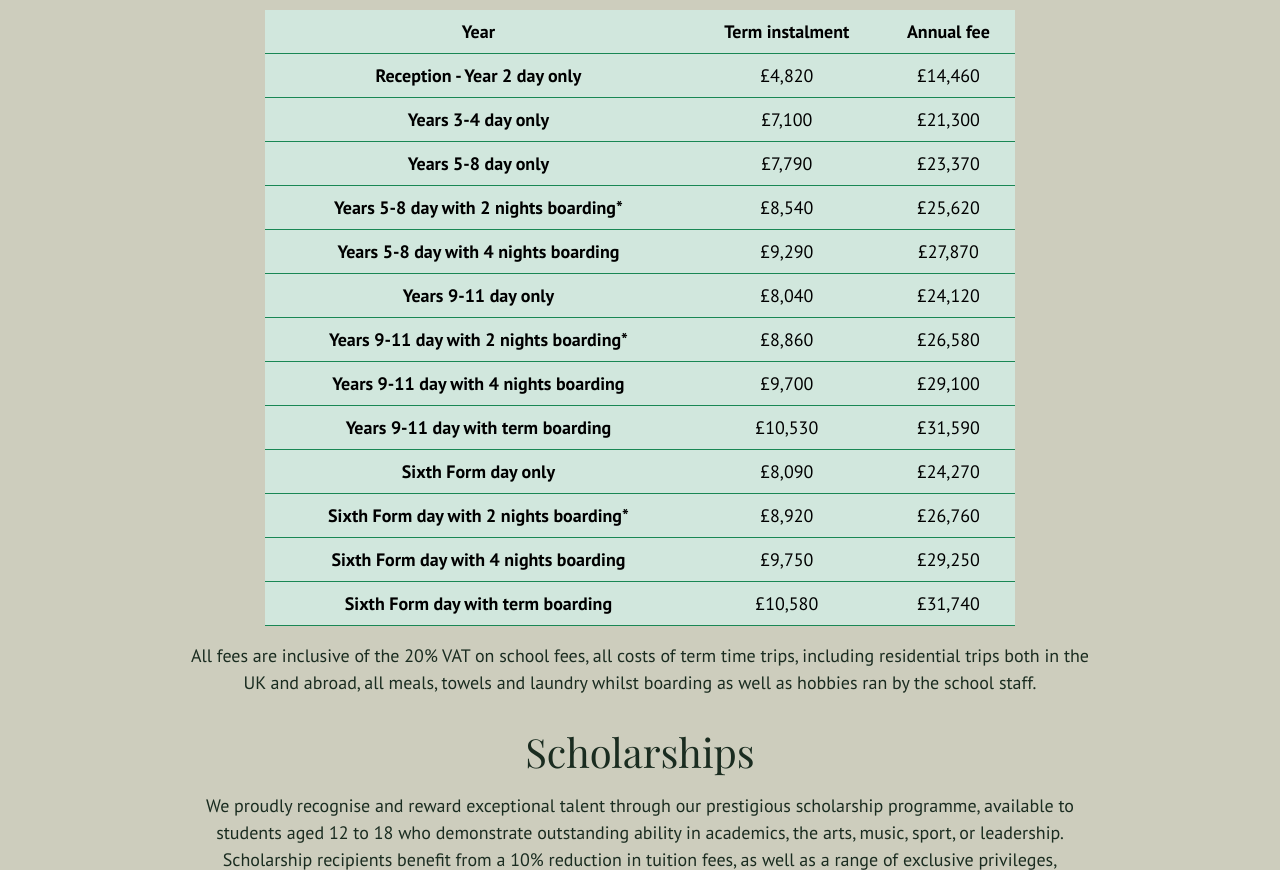
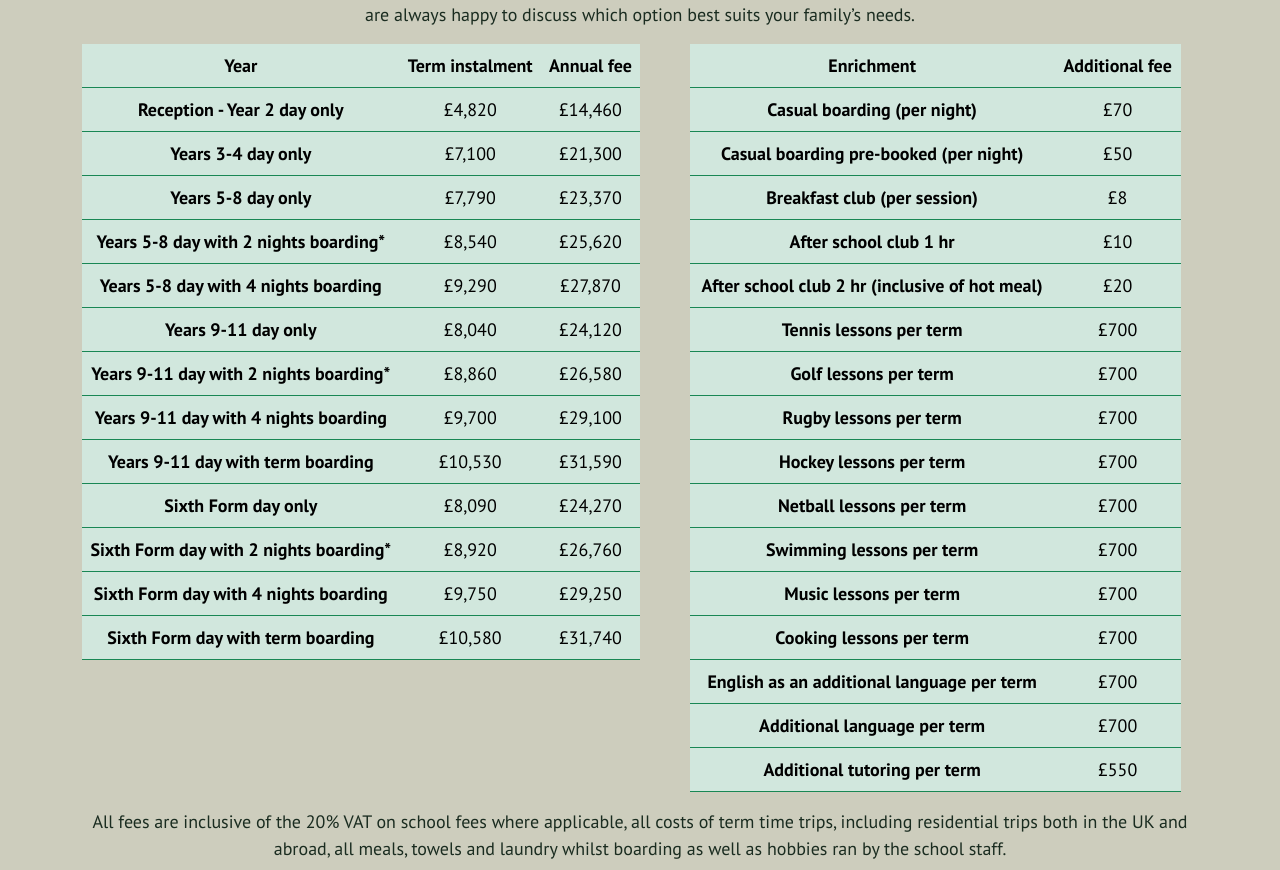
Before and after one commit to Lyd-W/beckminster-crest, a plain HTML site: page admissions.html in a window 1280 px wide. Shown: the part 1087-1957 px from the top of the page. Drawn offline with nearby package versions, Linux system fonts and the light colour scheme; a web font is replaced by a local one.

Commit message:
Add additional fees table to Admissions page

```diff
--- a/admissions.html
+++ b/admissions.html
@@ -84,8 +84,10 @@
 <main>
     <!--Caroursel-->
 <section class="container">
+    <!--my-3 for margin above and below-->
+    <h2 class="display-6 my-3" id="header">Enrichment</h2>
         <div class="row justify-content-center">
-            <div class="col-12 col-md-8 col-xl-6">
+            <div class="col-12 col-lg-6">
                 <div id="carouselExampleIndicators" class="carousel slide">
                     <div class="carousel-indicators">
                       <button type="button" data-bs-target="#carouselExampleCaptions" data-bs-slide-to="0" class="active" aria-current="true" aria-label="Slide 1"></button>
@@ -142,8 +144,22 @@
                       <span class="visually-hidden">Next</span>
                     </button>
                   </div>
+              </div>
+            <div class="col-12 col-lg-6 text-center">
+            <p id="enrichment-paragraph">
+            Our education extends far beyond the classroom through a rich and dynamic enrichment programme designed
+            to develop well-rounded, confident individuals. Students have the opportunity to take part in a wide
+            array of activities including tennis and swimming lessons, cricket club, and chess club, as well as music
+            tuition for those wishing to learn an instrument or join one of our ensembles. A varied calendar of social
+            events, watersports excursions, and cultural trips into Edinburgh — from galleries and museums to live
+            theatre — allows students to explore the world around them and build meaningful friendships. We also host
+            regular talks from distinguished professionals across industries, alongside career planning sessions and
+            mentoring opportunities that help students envision and shape their futures. This extensive programme
+            ensures that every pupil can discover their passions, build lasting confidence, and flourish in all aspects
+            of school life.
+            </p>
+        </div>
     </div>
-</div>
 </section>
     <!--Fees section-->
     <section class="container">
@@ -165,9 +181,9 @@
                 </p>
             </div>
             <div class="col-12 text-center">
-                    <!--Table of term dates-->
+                    <!--Table of fees-->
                     <!--table-light for a light stone colour, table hover for hover over effect with mouse-->
-                <table class="table border-primary border-success table-success table-hover center" id="term-table">
+                <table class="table border-primary border-success table-success table-hover center" id="fees-table">
                     <thead>
                     <tr>
                         <th scope="col">Year</th>
@@ -243,10 +259,88 @@
                     </tr>
                     </tbody>
                 </table>
+
+                    <!--Table of additional fees-->
+                    <!--table-light for a light stone colour, table hover for hover over effect with mouse-->
+                    <table class="table border-primary border-success table-success table-hover center" id="additional-fees-table">
+                        <thead>
+                        <tr>
+                            <th scope="col">Enrichment</th>
+                            <th scope="col">Additional fee</th>
+                        </tr>
+                        </thead>
+                        <tbody>
+                        <tr>
+                            <th scope="row">Casual boarding (per night)</th>
+                            <td>£70</td>
+                        </tr>
+                        <tr>
+                            <th scope="row">Casual boarding pre-booked (per night)</th>
+                            <td>£50</td>
+                        </tr>
+                        <tr>
+                            <th scope="row">Breakfast club (per session)</th>
+                            <td>£8</td>
+                        </tr>
+                        <tr>
+                            <th scope="row">After school club 1 hr</th>
+                            <td>£10</td>
+                        </tr>
+                        <tr>
+                            <th scope="row">After school club 2 hr (inclusive of hot meal)</th>
+                            <td>£20</td>
+                        </tr>
+                        <tr>
+                            <th scope="row">Tennis lessons per term</th>
+                            <td>£700</td>
+                        </tr>
+                        <tr>
+                            <th scope="row">Golf lessons per term</th>
+                            <td>£700</td>
+                        </tr>
+                        <tr>
+                            <th scope="row">Rugby lessons per term</th>
+                            <td>£700</td>
+                        </tr>
+                        <tr>
+                            <th scope="row">Hockey lessons per term</th>
+                            <td>£700</td>
+                        </tr>
+
+                        <tr>
+                            <th scope="row">Netball lessons per term</th>
+                            <td>£700</td>
+                        </tr>
+                        <tr>
+                            <th scope="row">Swimming lessons per term</th>
+                            <td>£700</td>
+                        </tr>
+                        <tr>
+                            <th scope="row">Music lessons per term</th>
+                            <td>£700</td>
+                        </tr>
+                        <tr>
+                            <th scope="row">Cooking lessons per term</th>
+                            <td>£700</td>
+                        </tr>
+                        <tr>
+                            <th scope="row">English as an additional language per term</th>
+                            <td>£700</td>
+                        </tr>
+                        <tr>
+                            <th scope="row">Additional language per term</th>
+                            <td>£700</td>
+                        </tr>
+                        <tr>
+                            <th scope="row">Additional tutoring per term</th>
+                            <td>£550</td>
+                        </tr>
+                        </tbody>
+                    </table>
             </div>
             <div class="col-12 text-center" id="fees-paragraph">
                 <p>
-                    All fees are inclusive of the 20% VAT on school fees, all costs of term time trips, including
+                    All fees are inclusive of the 20% VAT on school fees where applicable, all costs of term time trips, including
                     residential trips both in the UK and abroad, all meals, towels and laundry whilst boarding as well as
                     hobbies ran by the school staff.
                 </p>
--- a/assets/css/style.css
+++ b/assets/css/style.css
@@ -121,14 +121,6 @@ a {
     margin-right: auto;
 }
 
-#parent-paragraph,
-#fees-paragraph,
-#admissions-paragraph,
-#boarding-paragraph,
-#scholarship-paragraph {
-    max-width: 750px;
-}
-
 /* Carousel */
 .carousel {
     margin-top: 10px;
@@ -213,6 +205,7 @@ a {
         max-width: 505px;
         font-size: large;
     }
+
     #about-text {
         max-width: 529px;
         padding-left: 46px;
@@ -235,13 +228,24 @@ a {
     font-size: large;
     padding-top: 10px;
     padding-bottom: 10px;
-}
+    }
 
-#fees-paragraph,
-#admissions-paragraph,
-#boarding-paragraph,
-#scholarship-paragraph {
-    max-width: 900px;
+#enrichment-paragraph {
+    padding-left: 20px;
+    padding-top: 5px;
+    }
+
+#fees-table {
+    float: left;
+    width: 50%;
+    }
+
+#additional-fees-table {
+    float: left;
+    width: 44%;
+    margin-left: 50px;
+    }
+
 }
 
 /* XL devices (xl screens, 1200px and up) */
@@ -260,4 +264,9 @@ a {
         font-size: 21px;
         padding-left: 42px;
     }
+
+#enrichment-paragraph {
+    padding-left: 30px;
+    padding-top: 5px;
+    }
 }
```
